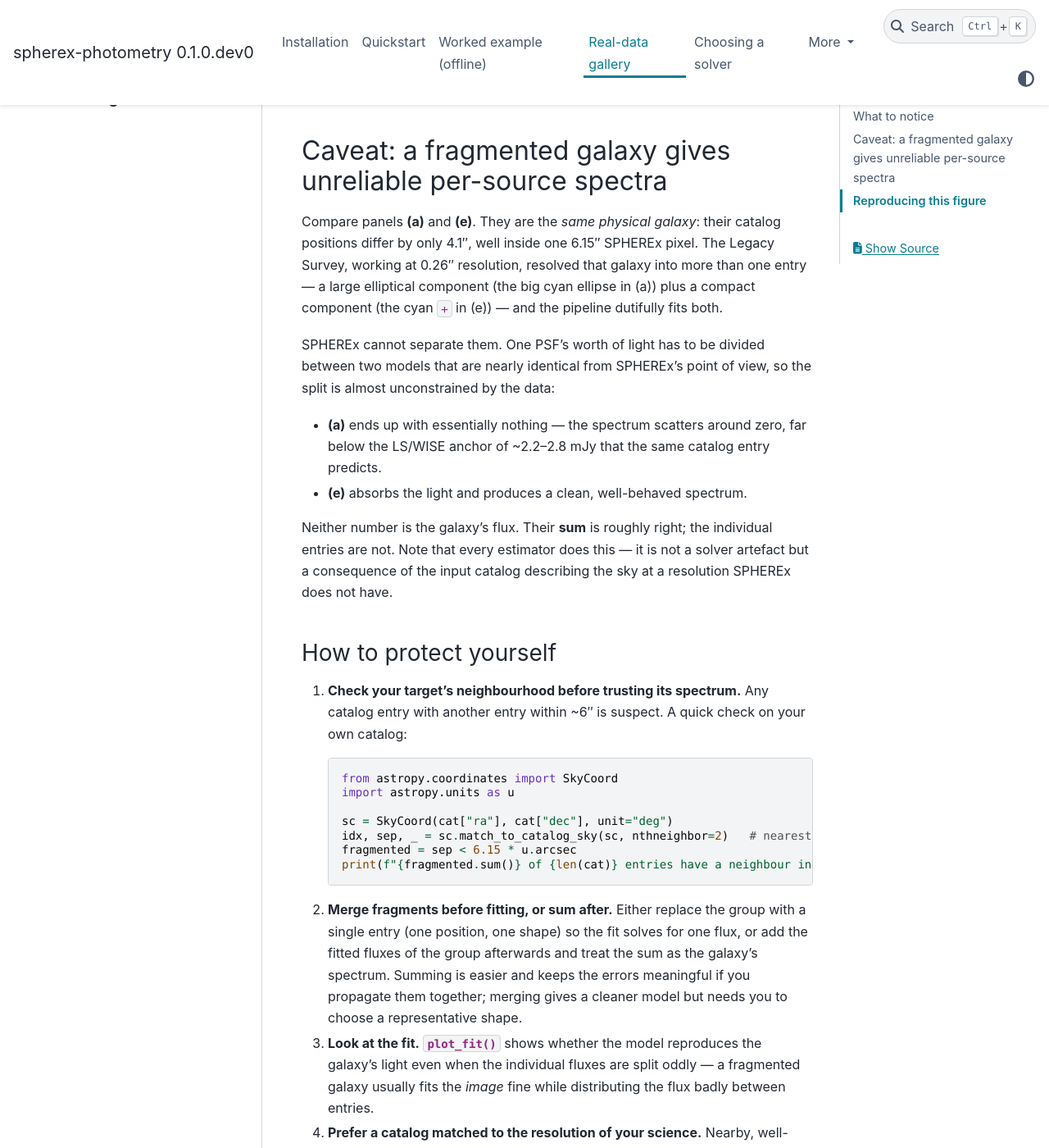
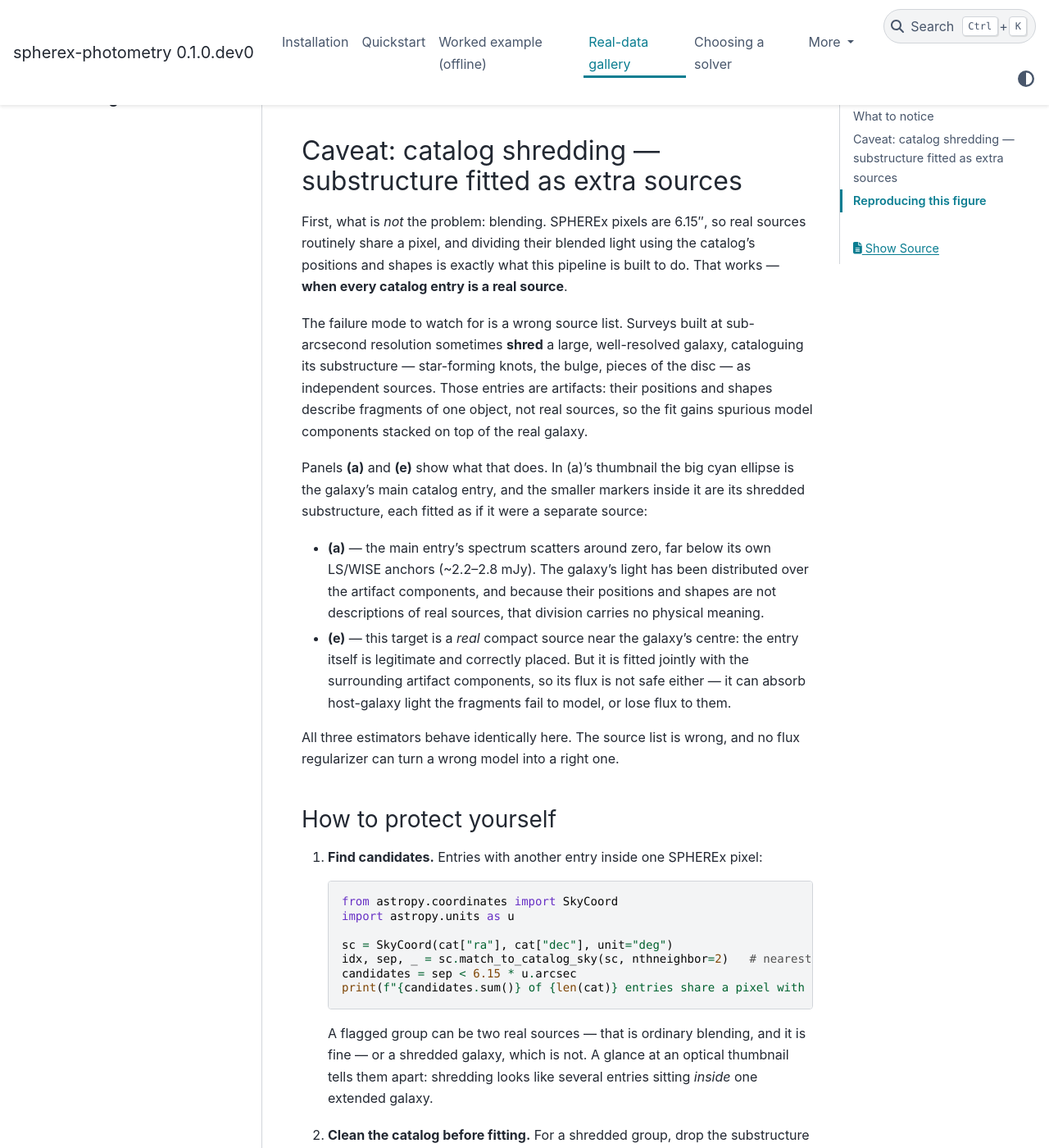
Before and after one commit to hbahk/tractorjax-spherex, a Sphinx documentation site: the page built from docs/gallery.md, in a window 1280 px wide and 1400 px high, scrolled down 1562 px. Shown: the whole window at 82% size. Built offline with Sphinx 7.4.7 and the PyData theme 0.15.4, drawn with Linux system fonts in a browser that asks for light colours; some of the changed text lies outside the part shown.

Commit message:
docs: reframe the gallery caveat as catalog shredding, not blending
Deblending sources that share a pixel is not a failure mode — it is what the
joint fit is for, and it works when every catalog entry is a real source. The
caveat is a wrong source list: a large galaxy's substructure catalogued as
independent sources inserts artifact components with non-physical
positions/shapes into the model.

Panel (a) carries the main message — the shredded galaxy's main entry scatters
around zero because its light is divided among artifacts, a division with no
physical meaning. Panel (e) is a correctly-identified real point source whose
flux can nevertheless be biased because it is fitted amid those artifacts.
The neighbour-check snippet is now framed as a candidate finder (a flagged
pair can be ordinary blending, which is fine); the fix is cleaning the
shredded group before fitting, since summing after the fact cannot rescue a
real source embedded in the group.

Reworded consistently in gallery, catalogs, faq, solvers, index, and the
figure annotations (regenerated).

````diff
--- a/docs/catalogs.md
+++ b/docs/catalogs.md
@@ -76,19 +76,21 @@ cat, cfg)`. To make a bright source a **protected** reported target for the
 `lasso` / `eigfloor_prior` solvers, or to survive a depth cut, give it a
 `flux_z`; for a galaxy add `sersic`, `shape_e1`, `shape_e2`.
 
-## Watch out for fragmented galaxies
+## Watch out for catalog shredding
 
-Because the catalog is a *prior* on position and shape, its resolution matters.
-Optical catalogs such as Legacy Survey resolve a nearby galaxy at 0.26″ and often
-split it into several entries — a bulge component, a disc component, a knot.
-SPHEREx pixels are 6.15″, so those entries are indistinguishable to the fit: one
-PSF's worth of light gets divided between near-identical models, almost
-unconstrained by the data. The **sum** over the group is about right; the
-individual fluxes are not, and one fragment can come out near zero while another
-absorbs everything. See the worked case in {ref}`the gallery <fragmentation>`.
+The catalog is a *prior* on which sources exist and what they look like — so a
+wrong source list produces a wrong fit, no matter the estimator. Blended real
+sources are not the concern: deblending sources that share a pixel is exactly
+what the joint fit is for. The concern is **shredding** — optical catalogs built
+at sub-arcsecond resolution sometimes list a large galaxy's substructure (knots,
+the bulge, pieces of the disc) as independent sources. Those entries are
+artifacts with non-physical positions and shapes; the fit dutifully includes
+them, the galaxy's light gets divided among spurious components, and even a
+*real* source sitting among them can have its flux biased. See the worked case
+in {ref}`the gallery <fragmentation>`.
 
-Before trusting a per-source spectrum, check whether the entry has a neighbour
-inside one pixel:
+To find candidates, look for entries with another entry inside one SPHEREx
+pixel:
 
 ```python
 from astropy.coordinates import SkyCoord
@@ -96,12 +98,17 @@ import astropy.units as u
 
 sc = SkyCoord(cat["ra"], cat["dec"], unit="deg")
 _, sep, _ = sc.match_to_catalog_sky(sc, nthneighbor=2)   # nearest OTHER entry
-suspect = sep < 6.15 * u.arcsec
+candidates = sep < 6.15 * u.arcsec
 ```
 
-Then either merge each group into a single entry before fitting, or sum the
-group's fitted fluxes afterwards. Distant compact sources are rarely affected;
-large nearby galaxies almost always are.
+A flagged group can be two real sources (fine) or a shredded galaxy (not fine);
+an optical thumbnail tells them apart — shredding looks like several entries
+sitting *inside* one extended galaxy. Clean such groups before fitting: drop the
+substructure entries and keep a single entry carrying the galaxy's overall
+position and shape. Summing the group's fitted fluxes afterwards approximately
+recovers the galaxy's total light, but it cannot rescue a real source embedded
+in the group. Large nearby galaxies are the common case; distant compact
+sources are rarely shredded.
 
 ## Fetching Legacy Survey DR10
 
--- a/docs/faq.md
+++ b/docs/faq.md
@@ -46,12 +46,15 @@ Check in this order:
 
 ### One of my galaxies came out near zero (or far too bright)
 
-Check whether your catalog split it into several entries. Optical catalogs
-resolve nearby galaxies into components at sub-arcsecond resolution; SPHEREx sees
-one 6.15″ pixel, so the fit has to divide one PSF's worth of light between
-models it cannot tell apart. One fragment can end up with essentially nothing
-while a neighbour absorbs the flux — the sum is fine, the individual entries are
-not:
+Check whether the catalog **shredded** it: optical catalogs sometimes list a
+large galaxy's substructure (star-forming knots, the bulge, disc pieces) as
+independent sources. Those entries are artifacts — their positions and shapes
+describe fragments of one object, not real sources — so the fit divides the
+galaxy's light among spurious components. The main entry can scatter around
+zero while the fragments absorb its flux, and even a *real* source sitting
+among the fragments can be biased. Note this is not about blending: deblending
+real sources that share a pixel is exactly what the joint fit is designed to
+do; the problem is spurious entries in the source list.
 
 ```python
 from astropy.coordinates import SkyCoord
@@ -62,10 +65,12 @@ _, sep, _ = sc.match_to_catalog_sky(sc, nthneighbor=2)
 print(cat[sep < 6.15 * u.arcsec])      # entries sharing a pixel with another
 ```
 
-Merge those groups into one entry before fitting, or sum their fitted fluxes
-afterwards. {ref}`The gallery <fragmentation>` shows a real A2537 example where
-the same galaxy appears twice and one of the two spectra is unusable. Every
-estimator behaves this way — it is the catalog, not the solver.
+An optical thumbnail separates real blends (fine) from shredding (several
+entries inside one extended galaxy). For shredded groups: drop the fragment
+entries, keep one entry with the galaxy's overall shape, and refit; summing the
+group's fitted fluxes only recovers the total. {ref}`The gallery
+<fragmentation>` shows a real A2537 example. Every estimator behaves this way —
+it is the catalog, not the solver.
 
 ### Why is `central_wavelength` NaN for some rows?
 
--- a/docs/gallery.md
+++ b/docs/gallery.md
@@ -27,33 +27,40 @@ measured through different apertures at different epochs; they should bracket th
 SPHEREx spectrum, not match it point for point.
 
 (fragmentation)=
-## Caveat: a fragmented galaxy gives unreliable per-source spectra
+## Caveat: catalog shredding — substructure fitted as extra sources
 
-Compare panels **(a)** and **(e)**. They are the *same physical galaxy*: their
-catalog positions differ by only 4.1″, well inside one 6.15″ SPHEREx pixel. The
-Legacy Survey, working at 0.26″ resolution, resolved that galaxy into more than
-one entry — a large elliptical component (the big cyan ellipse in (a)) plus a
-compact component (the cyan `+` in (e)) — and the pipeline dutifully fits both.
+First, what is *not* the problem: blending. SPHEREx pixels are 6.15″, so real
+sources routinely share a pixel, and dividing their blended light using the
+catalog's positions and shapes is exactly what this pipeline is built to do.
+That works — **when every catalog entry is a real source**.
 
-SPHEREx cannot separate them. One PSF's worth of light has to be divided between
-two models that are nearly identical from SPHEREx's point of view, so the split
-is almost unconstrained by the data:
+The failure mode to watch for is a wrong source list. Surveys built at
+sub-arcsecond resolution sometimes **shred** a large, well-resolved galaxy,
+cataloguing its substructure — star-forming knots, the bulge, pieces of the
+disc — as independent sources. Those entries are artifacts: their positions and
+shapes describe fragments of one object, not real sources, so the fit gains
+spurious model components stacked on top of the real galaxy.
 
-- **(a)** ends up with essentially nothing — the spectrum scatters around zero,
-  far below the LS/WISE anchor of ~2.2–2.8 mJy that the same catalog entry
-  predicts.
-- **(e)** absorbs the light and produces a clean, well-behaved spectrum.
+Panels **(a)** and **(e)** show what that does. In (a)'s thumbnail the big cyan
+ellipse is the galaxy's main catalog entry, and the smaller markers inside it
+are its shredded substructure, each fitted as if it were a separate source:
 
-Neither number is the galaxy's flux. Their **sum** is roughly right; the
-individual entries are not. Note that every estimator does this — it is not a
-solver artefact but a consequence of the input catalog describing the sky at a
-resolution SPHEREx does not have.
+- **(a)** — the main entry's spectrum scatters around zero, far below its own
+  LS/WISE anchors (~2.2–2.8 mJy). The galaxy's light has been distributed over
+  the artifact components, and because their positions and shapes are not
+  descriptions of real sources, that division carries no physical meaning.
+- **(e)** — this target is a *real* compact source near the galaxy's centre:
+  the entry itself is legitimate and correctly placed. But it is fitted jointly
+  with the surrounding artifact components, so its flux is not safe either — it
+  can absorb host-galaxy light the fragments fail to model, or lose flux to
+  them.
+
+All three estimators behave identically here. The source list is wrong, and no
+flux regularizer can turn a wrong model into a right one.
 
 ### How to protect yourself
 
-1. **Check your target's neighbourhood before trusting its spectrum.** Any
-   catalog entry with another entry within ~6″ is suspect. A quick check on your
-   own catalog:
+1. **Find candidates.** Entries with another entry inside one SPHEREx pixel:
 
    ```python
    from astropy.coordinates import SkyCoord
@@ -61,25 +68,32 @@ resolution SPHEREx does not have.
 
    sc = SkyCoord(cat["ra"], cat["dec"], unit="deg")
    idx, sep, _ = sc.match_to_catalog_sky(sc, nthneighbor=2)   # nearest other entry
-   fragmented = sep < 6.15 * u.arcsec
-   print(f"{fragmented.sum()} of {len(cat)} entries have a neighbour inside one pixel")
+   candidates = sep < 6.15 * u.arcsec
+   print(f"{candidates.sum()} of {len(cat)} entries share a pixel with another")
    ```
 
-2. **Merge fragments before fitting, or sum after.** Either replace the group
-   with a single entry (one position, one shape) so the fit solves for one flux,
-   or add the fitted fluxes of the group afterwards and treat the sum as the
-   galaxy's spectrum. Summing is easier and keeps the errors meaningful if you
-   propagate them together; merging gives a cleaner model but needs you to choose
-   a representative shape.
+   A flagged group can be two real sources — that is ordinary blending, and it
+   is fine — or a shredded galaxy, which is not. A glance at an optical
+   thumbnail tells them apart: shredding looks like several entries sitting
+   *inside* one extended galaxy.
 
-3. **Look at the fit.** {func}`~spherex_photometry.diagnostics.plot_fit` shows
-   whether the model reproduces the galaxy's light even when the individual
-   fluxes are split oddly — a fragmented galaxy usually fits the *image* fine
-   while distributing the flux badly between entries.
+2. **Clean the catalog before fitting.** For a shredded group, drop the
+   substructure entries and keep a single entry carrying the galaxy's overall
+   position and shape, then refit. This is the only fix that also protects a
+   real source embedded in the group, like (e).
 
-4. **Prefer a catalog matched to the resolution of your science.** Nearby, well-
-   resolved galaxies are the common failure case; distant compact sources are
-   rarely affected. See {doc}`catalogs`.
+3. **Salvaging after the fact.** Summing the fitted fluxes over a shredded
+   group approximately recovers the galaxy's total light — useful if the
+   galaxy's spectrum is all you want. But the sum cannot separate out a real
+   source like (e), and the individual fragment spectra remain meaningless.
+
+4. **Look at the fit.** {func}`~spherex_photometry.diagnostics.plot_fit` — a
+   shredded model often reproduces the *image* tolerably while dividing the
+   flux arbitrarily; structured residuals centred on the galaxy mean even the
+   image is not reproduced.
+
+Large nearby galaxies are the common case; distant compact sources are rarely
+shredded. See {doc}`catalogs` for catalog-side guidance.
 
 ## Reproducing this figure
 
````
Also changed, not shown: docs/index.md (+1 -1 lines), docs/solvers.md (+6 -5 lines), docs/_static/gallery_a2537.png.
